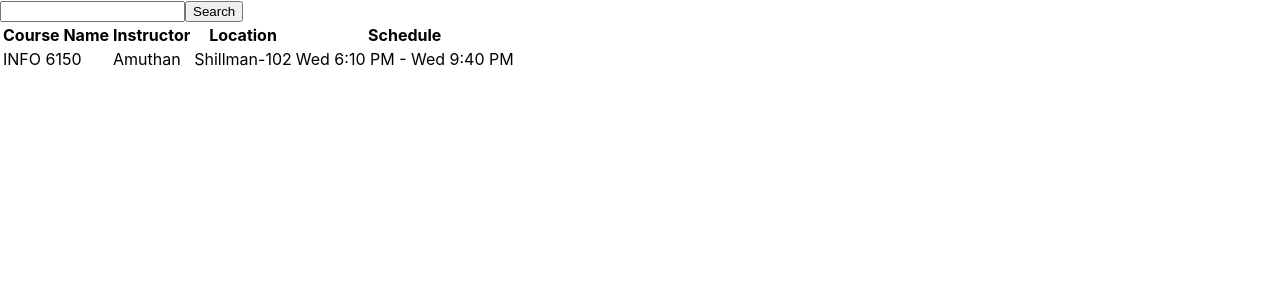
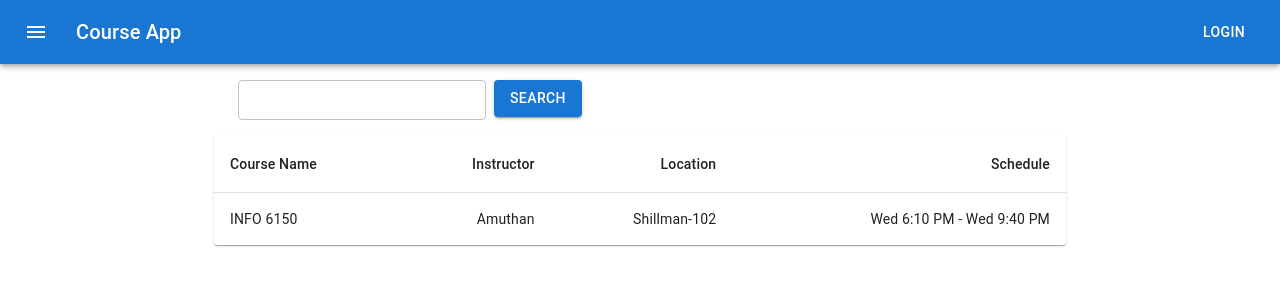
Before and after one commit to amuthanarulraj/course-search, a React (Create React App) app in the folder course-app/: page / in a window 1280 px wide. Shown: the top 300 px of the page. Built offline with nearby package versions, Linux system fonts and the light colour scheme.

Commit message:
Adding material UI

```diff
--- a/course-app/package.json
+++ b/course-app/package.json
@@ -3,6 +3,11 @@
   "version": "0.1.0",
   "private": true,
   "dependencies": {
+    "@emotion/react": "^11.11.1",
+    "@emotion/styled": "^11.11.0",
+    "@fontsource/roboto": "^5.0.8",
+    "@mui/icons-material": "^5.14.18",
+    "@mui/material": "^5.14.18",
     "@testing-library/jest-dom": "^5.17.0",
     "@testing-library/react": "^13.4.0",
     "@testing-library/user-event": "^13.5.0",
--- a/course-app/src/App.tsx
+++ b/course-app/src/App.tsx
@@ -1,9 +1,12 @@
 import React, { useState } from 'react';
-import logo from './logo.svg';
+import CssBaseline from '@mui/material/CssBaseline';
+import Container from '@mui/material/Container';
+
 import './App.css';
-import Course, { courses } from './models/course';
+import { courses } from './models/course';
 import CourseTable from './home/CourseTable/CourseTable';
 import CourseSearch from './home/CourseSearch/CourseSearch';
+import NavBar from './home/NavBar/NavBar';
 // Hook
 function App() {
   const [courseList, setCourses] = useState([...courses]);
@@ -13,8 +16,12 @@ function App() {
   }
   return (
     <div>
-      <CourseSearch onSearch={searchHandler}></CourseSearch>
-      <CourseTable courses={courseList}></CourseTable>
+      <NavBar></NavBar>
+      <CssBaseline />
+      <Container maxWidth="md" sx={{ mt: 2 }}>
+        <CourseSearch onSearch={searchHandler}></CourseSearch>
+        <CourseTable courses={courseList}></CourseTable>
+      </Container>
     </div>
   );
 }
--- a/course-app/src/home/CourseSearch/CourseSearch.tsx
+++ b/course-app/src/home/CourseSearch/CourseSearch.tsx
@@ -1,19 +1,22 @@
-import { ReactElement, useRef } from "react";
+import { ReactElement, useState } from "react";
+import Container from '@mui/material/Container';
+import Button from '@mui/material/Button';
+import TextField from '@mui/material/TextField';
+
 
 type Props = {
     onSearch: (query: string) => void
 }
 
 export default (props: Props): ReactElement => {
-    const inputRef = useRef<HTMLInputElement>(null);
+    const [value, setValue] = useState('');
     const search = () => {
-        const query = inputRef.current?.value;
-        props.onSearch(query as string);
+        props.onSearch(value);
     }
     return (
-        <div>
-            <input ref={inputRef} type="text"></input>
-            <button type="submit" onClick={search}>Search</button>
-        </div>
+        <Container sx={{ mb: 2 }}>
+            <TextField variant="outlined" size="small" sx={{ mr: 1 }} onChange={(e) => setValue(e.target.value)}></TextField>
+            <Button variant="contained" onClick={search}>Search</Button>
+        </Container>
     );
 }
--- a/course-app/src/home/CourseTable/CourseTable.tsx
+++ b/course-app/src/home/CourseTable/CourseTable.tsx
@@ -1,4 +1,11 @@
 import { ReactElement } from 'react';
+import Table from '@mui/material/Table';
+import TableBody from '@mui/material/TableBody';
+import TableCell from '@mui/material/TableCell';
+import TableContainer from '@mui/material/TableContainer';
+import TableHead from '@mui/material/TableHead';
+import TableRow from '@mui/material/TableRow';
+import Paper from '@mui/material/Paper';
 import Course from '../../models/course';
 
 type Props = {
@@ -8,28 +15,31 @@ type Props = {
 const CourseTable: React.FC<Props> = (props: Props): ReactElement => {
     const courseEntries = props.courses.map(c => {
         return (
-          <tr key={c._id}>
-            <td>{c.name}</td>
-            <td>{c.instructor}</td>
-            <td>{`${c.location.building}-${c.location.room}`}</td>
-            <td>{`${c.schedule.startTime} - ${c.schedule.endTime}`}</td>
-          </tr>
+          <TableRow
+              key={c._id}
+              sx={{ '&:last-child td, &:last-child th': { border: 0 } }}
+            >
+            <TableCell component="th" scope="row">{c.name}</TableCell>
+            <TableCell align="right">{c.instructor}</TableCell>
+            <TableCell align="right">{`${c.location.building}-${c.location.room}`}</TableCell>
+            <TableCell align="right">{`${c.schedule.startTime} - ${c.schedule.endTime}`}</TableCell>
+          </TableRow>
         )
       });
     return (
-    <table>
-        <thead>
-          <tr>
-            <th>Course Name</th>
-            <th>Instructor</th>
-            <th>Location</th>
-            <th>Schedule</th>
-          </tr>
-        </thead>
-        <tbody>
-          {courseEntries}
-        </tbody>
-    </table>
+    <TableContainer component={Paper}>
+      <Table sx={{ minWidth: 650 }} aria-label="simple table">
+        <TableHead>
+          <TableRow>
+            <TableCell>Course Name</TableCell>
+            <TableCell align="right">Instructor</TableCell>
+            <TableCell align="right">Location</TableCell>
+            <TableCell align="right">Schedule</TableCell>
+          </TableRow>
+        </TableHead>
+        <TableBody>{courseEntries}</TableBody>
+      </Table>
+    </TableContainer>
     )
 };
 export default CourseTable;
--- a/course-app/src/home/NavBar/NavBar.tsx
+++ b/course-app/src/home/NavBar/NavBar.tsx
@@ -1,3 +1,31 @@
+import AppBar from '@mui/material/AppBar';
+import Box from '@mui/material/Box';
+import Toolbar from '@mui/material/Toolbar';
+import Typography from '@mui/material/Typography';
+import Button from '@mui/material/Button';
+import IconButton from '@mui/material/IconButton';
+import MenuIcon from '@mui/icons-material/Menu';
+
 export default () => {
-    return null;
+    return (
+        <Box sx={{ flexGrow: 1 }}>
+      <AppBar position="static">
+        <Toolbar>
+          <IconButton
+            size="large"
+            edge="start"
+            color="inherit"
+            aria-label="menu"
+            sx={{ mr: 2 }}
+          >
+            <MenuIcon />
+          </IconButton>
+          <Typography variant="h6" component="div" sx={{ flexGrow: 1 }}>
+            Course App
+          </Typography>
+          <Button color="inherit">Login</Button>
+        </Toolbar>
+      </AppBar>
+    </Box>
+    );
 }
```
Also changed, not shown: 2 other files (tests, documents, lock files or other folders).
